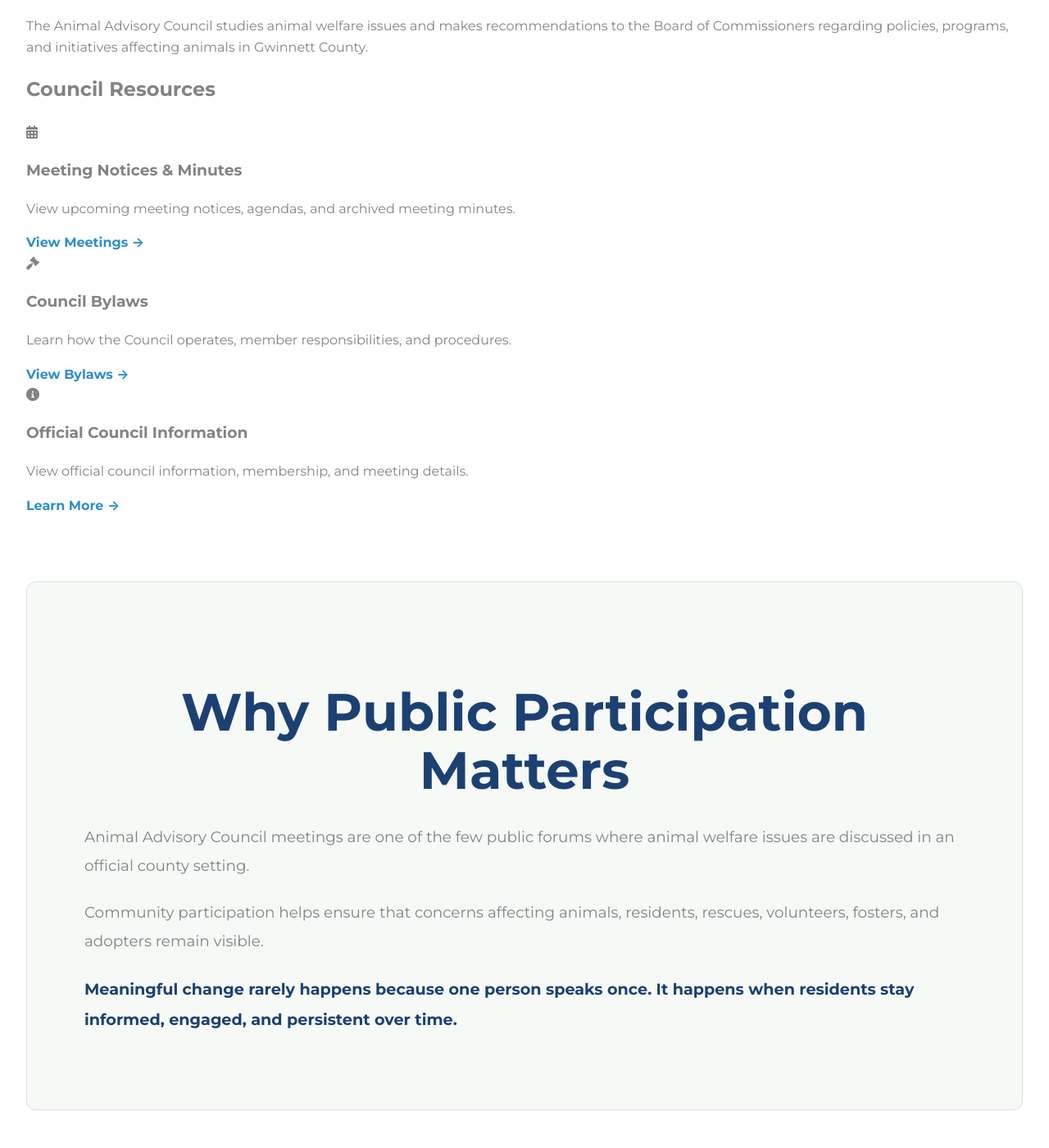
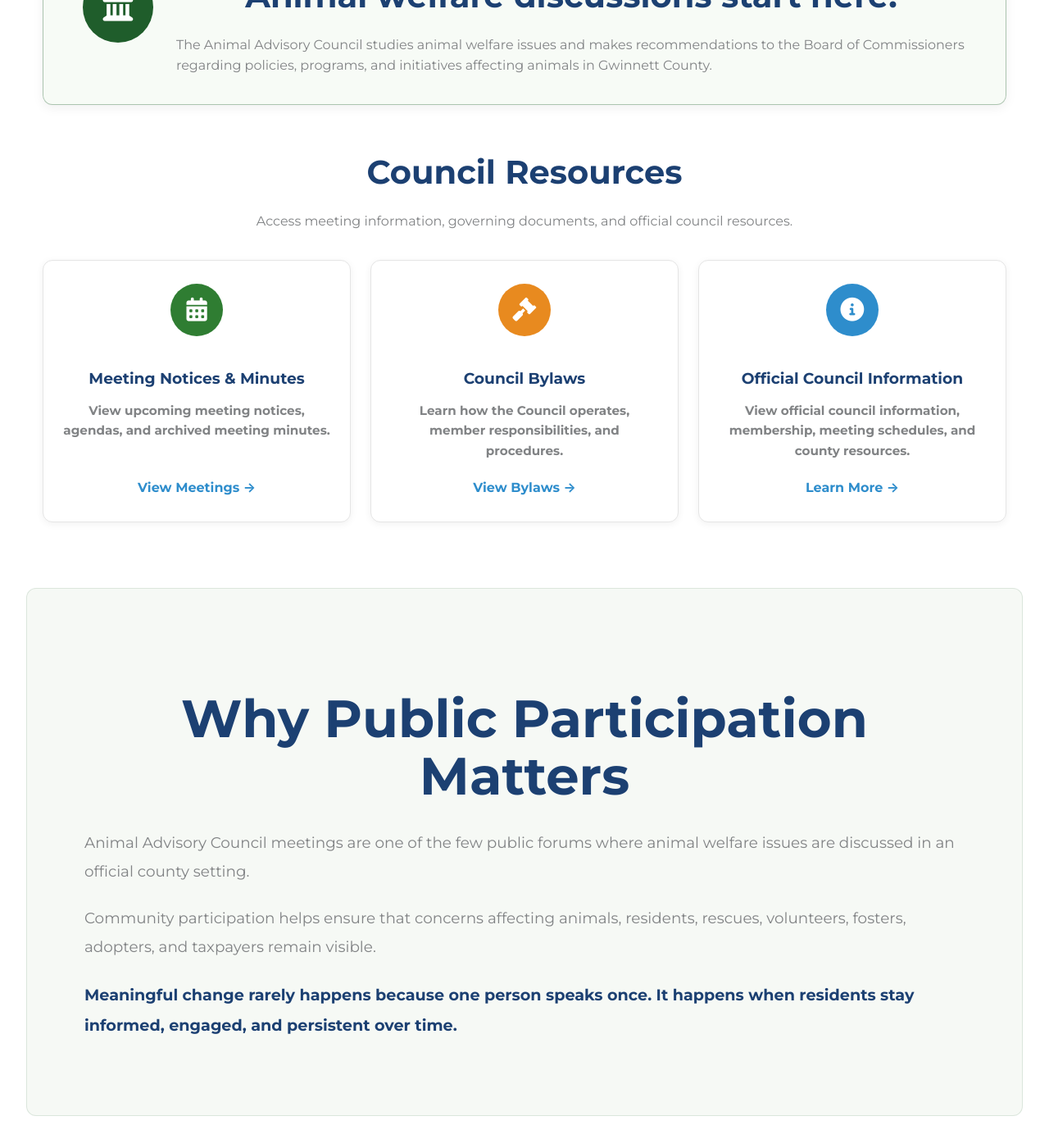
Before and after one commit to whitleybacon/gwinnett-animal-advocacy-alliance, a Jekyll site: the page built from get-involved/council-meetings/index.html, in a window 1280 px wide and 1400 px high, scrolled down 894 px. Shown: the whole window at 82% size. Built offline with Jekyll 4.4.1, drawn with Linux system fonts in a browser that asks for light colours; some of the changed text lies outside the part shown.

Commit message:
Update index.html

```diff
--- a/get-involved/council-meetings/index.html
+++ b/get-involved/council-meetings/index.html
@@ -3,39 +3,46 @@ layout: default
 title: Attend Council Meetings
 ---
 
-<!-- Hero Section -->
-<section class="page-hero">
-    <picture>
-        <source media="(max-width: 768px)" srcset="/assets/council-hero-mobile.png">
-        <img src="/assets/council-hero.png" alt="Animal Advisory Council Meeting">
-    </picture>
+<!-- HERO -->
 
-    <div class="hero-overlay">
+<section class="page-hero"
+    style="background-image: url('/assets/council-hero.png');">
+
+    <img src="/assets/council-hero-mobile.png"
+         alt="Animal Advisory Council Meeting"
+         class="page-hero-mobile-img">
+
+    <div class="page-hero-content">
         <h1>Attend Council Meetings</h1>
+
         <p>
             Stay informed about animal welfare discussions,
             recommendations, and public meetings in Gwinnett County.
         </p>
 
-        <p class="hero-tagline">
+        <p>
             One Voice. One Mission.<br>
             Pawtection for Gwinnett Animals.
         </p>
     </div>
+
 </section>
 
-<!-- Why It Matters -->
-<section class="action-alert-section">
-    <div class="action-alert-card">
+<!-- WHY IT MATTERS -->
 
-        <div class="alert-icon">
+<section class="home-section">
+
+    <div class="alert-banner">
+
+        <div class="alert-banner-icon">
             <i class="fas fa-landmark"></i>
         </div>
 
-        <div class="alert-content">
-            <div class="alert-label">
-                WHY THE COUNCIL MATTERS
-            </div>
+        <div class="alert-banner-content">
+
+            <span class="alert-banner-label">
+                Why The Council Matters
+            </span>
 
             <h2>
                 Animal welfare discussions start here.
@@ -47,20 +54,32 @@ title: Attend Council Meetings
                 regarding policies, programs, and initiatives affecting
                 animals in Gwinnett County.
             </p>
+
         </div>
 
     </div>
+
 </section>
 
-<!-- Resources -->
-<section class="issues-section">
+<!-- RESOURCES -->
+
+<section class="home-section">
 
     <h2>Council Resources</h2>
 
-    <div class="issues-grid">
+    <p class="section-intro">
+        Access meeting information, governing documents,
+        and official council resources.
+    </p>
 
-        <div class="issue-card">
-            <div class="issue-icon">
+    <div class="home-card-grid three-across-cards">
+
+        <a href="https://www.gwinnettcounty.com/government/departments/county-clerk/boards-authorities/-/bacs/meetings/2/2026"
+           target="_blank"
+           rel="noopener noreferrer"
+           class="home-card">
+
+            <div class="home-card-icon icon-green">
                 <i class="fas fa-calendar-alt"></i>
             </div>
 
@@ -71,15 +90,16 @@ title: Attend Council Meetings
                 and archived meeting minutes.
             </p>
 
-            <a href="https://www.gwinnettcounty.com/government/departments/county-clerk/boards-authorities/-/bacs/meetings/2/2026"
-               target="_blank"
-               rel="noopener noreferrer">
-               View Meetings →
-            </a>
-        </div>
+            <span>View Meetings →</span>
 
-        <div class="issue-card">
-            <div class="issue-icon">
+        </a>
+
+        <a href="https://georgiastateauthority.com/counties/gwinnett-county/laws/municode.com/2-371/"
+           target="_blank"
+           rel="noopener noreferrer"
+           class="home-card">
+
+            <div class="home-card-icon icon-orange">
                 <i class="fas fa-gavel"></i>
             </div>
 
@@ -87,18 +107,20 @@ title: Attend Council Meetings
 
             <p>
                 Learn how the Council operates,
-                member responsibilities, and procedures.
+                member responsibilities,
+                and procedures.
             </p>
 
-            <a href="https://georgiastateauthority.com/counties/gwinnett-county/laws/municode.com/2-371/"
-               target="_blank"
-               rel="noopener noreferrer">
-               View Bylaws →
-            </a>
-        </div>
+            <span>View Bylaws →</span>
 
-        <div class="issue-card">
-            <div class="issue-icon">
+        </a>
+
+        <a href="https://www.gwinnettcounty.com/government/departments/county-clerk/boards-authorities/-/bacs/committee/2"
+           target="_blank"
+           rel="noopener noreferrer"
+           class="home-card">
+
+            <div class="home-card-icon icon-blue">
                 <i class="fas fa-info-circle"></i>
             </div>
 
@@ -106,20 +128,20 @@ title: Attend Council Meetings
 
             <p>
                 View official council information,
-                membership, and meeting details.
+                membership, meeting schedules,
+                and county resources.
             </p>
 
-            <a href="https://www.gwinnettcounty.com/government/departments/county-clerk/boards-authorities/-/bacs/committee/2"
-               target="_blank"
-               rel="noopener noreferrer">
-               Learn More →
-            </a>
-        </div>
+            <span>Learn More →</span>
+
+        </a>
 
     </div>
+
 </section>
 
-<!-- Public Participation -->
+<!-- PARTICIPATION -->
+
 <section class="who-we-are-section">
 
     <div class="who-we-are-text">
@@ -127,63 +149,21 @@ title: Attend Council Meetings
         <h2>Why Public Participation Matters</h2>
 
         <p>
-            Animal Advisory Council meetings are one of the few public
-            forums where animal welfare issues are discussed in an
-            official county setting.
+            Animal Advisory Council meetings are one of the few public forums
+            where animal welfare issues are discussed in an official county setting.
         </p>
 
         <p>
-            Community participation helps ensure that concerns affecting
-            animals, residents, rescues, volunteers, fosters, and adopters
+            Community participation helps ensure that concerns affecting animals,
+            residents, rescues, volunteers, fosters, adopters, and taxpayers
             remain visible.
         </p>
 
         <p>
             Meaningful change rarely happens because one person speaks once.
-            It happens when residents stay informed, engaged, and persistent
-            over time.
+            It happens when residents stay informed, engaged, and persistent over time.
         </p>
 
     </div>
 
 </section>
-
-<!-- CTA -->
-<section class="difference-section">
-
-    <div class="difference-overlay">
-
-        <h2>Your Voice Matters</h2>
-
-        <p>
-            Stay informed. Attend meetings.
-            Help keep animal welfare visible.
-        </p>
-
-        <div class="difference-cards">
-
-            <div class="difference-card">
-                <div class="difference-icon">
-                    <i class="fas fa-calendar-check"></i>
-                </div>
-
-                <h3>View Upcoming Meetings</h3>
-
-                <p>
-                    See meeting schedules, notices,
-                    agendas, and minutes.
-                </p>
-
-                <a href="https://www.gwinnettcounty.com/government/departments/county-clerk/boards-authorities/-/bacs/meetings/2/2026"
-                   target="_blank"
-                   rel="noopener noreferrer">
-                   View Meetings →
-                </a>
-
-            </div>
-
-        </div>
-
-    </div>
-
-</section>
```
